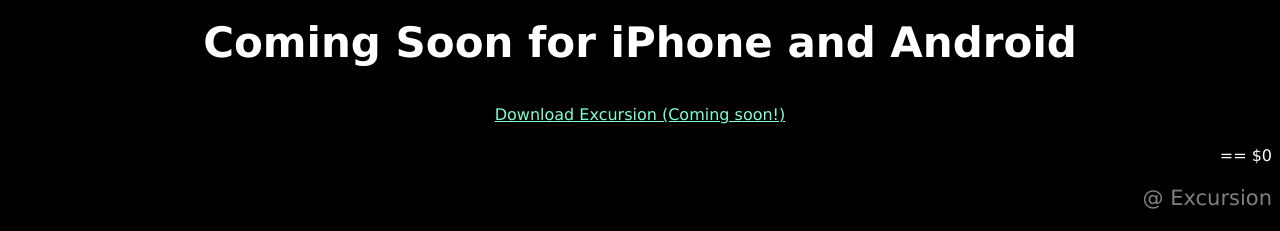
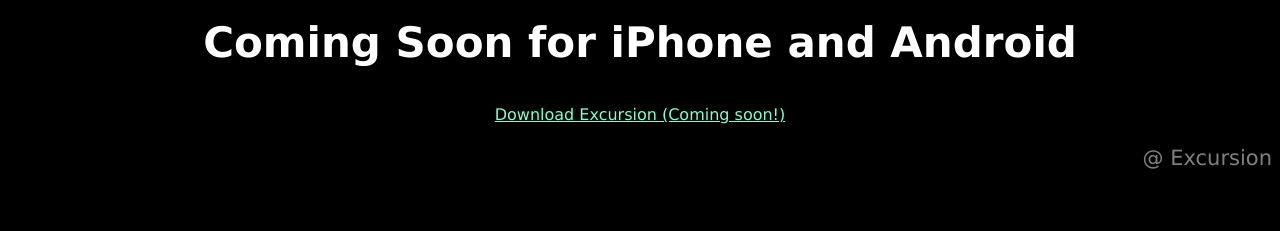
Before and after one commit to mschulz87/excursion, a plain HTML site: page index.html in a window 1280 px wide. Shown: the part 1194-1425 px from the top of the page. After the commit the page ends 1385 px from the top, so only its background shows below. Drawn offline with Linux system fonts and the light colour scheme.

Commit message:
Update index.html

```diff
--- a/index.html
+++ b/index.html
@@ -32,7 +32,7 @@
        <a class="cta" href="#">Download Excursion (Coming soon!)</a>
      </p>
        <!-- "Footer" -->
-        <div class="footer"> == $0
+        <div class="footer">
           <p> @ Excursion</p>
        </div>
      </body>
```
